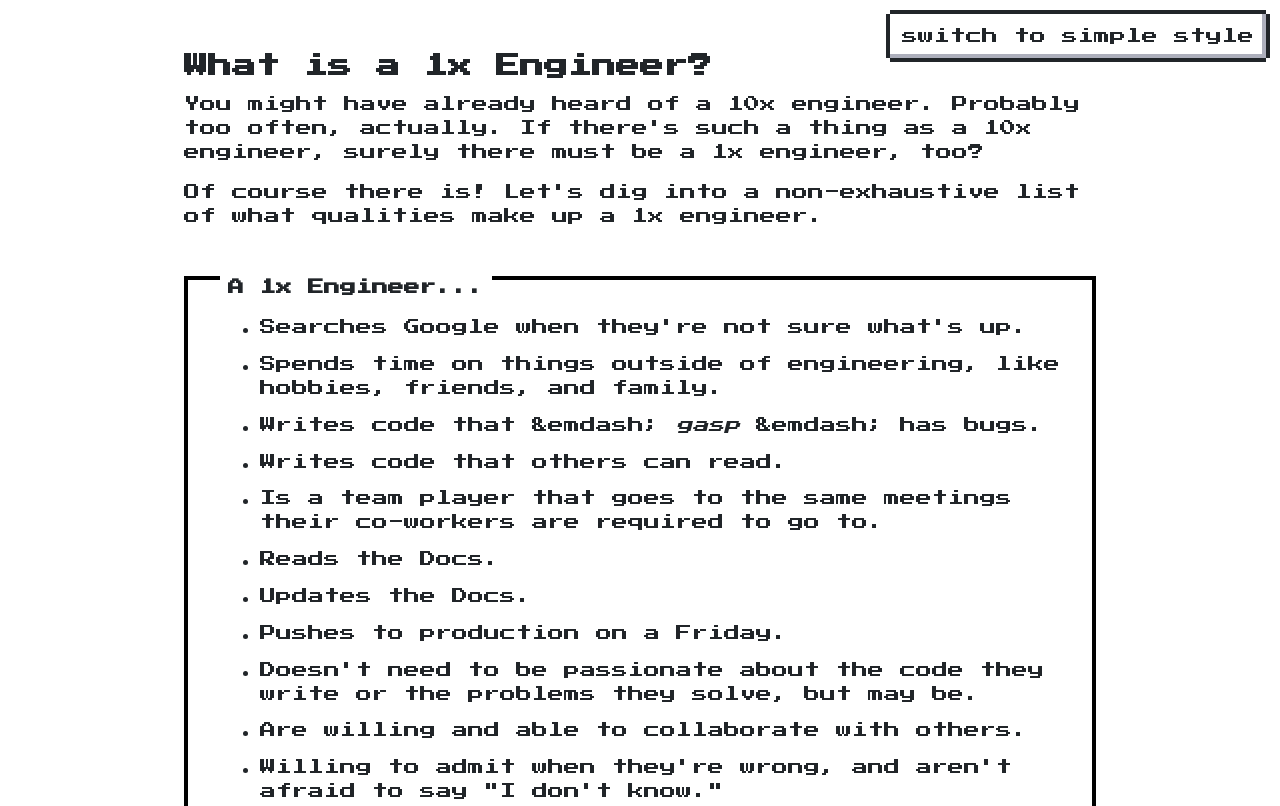
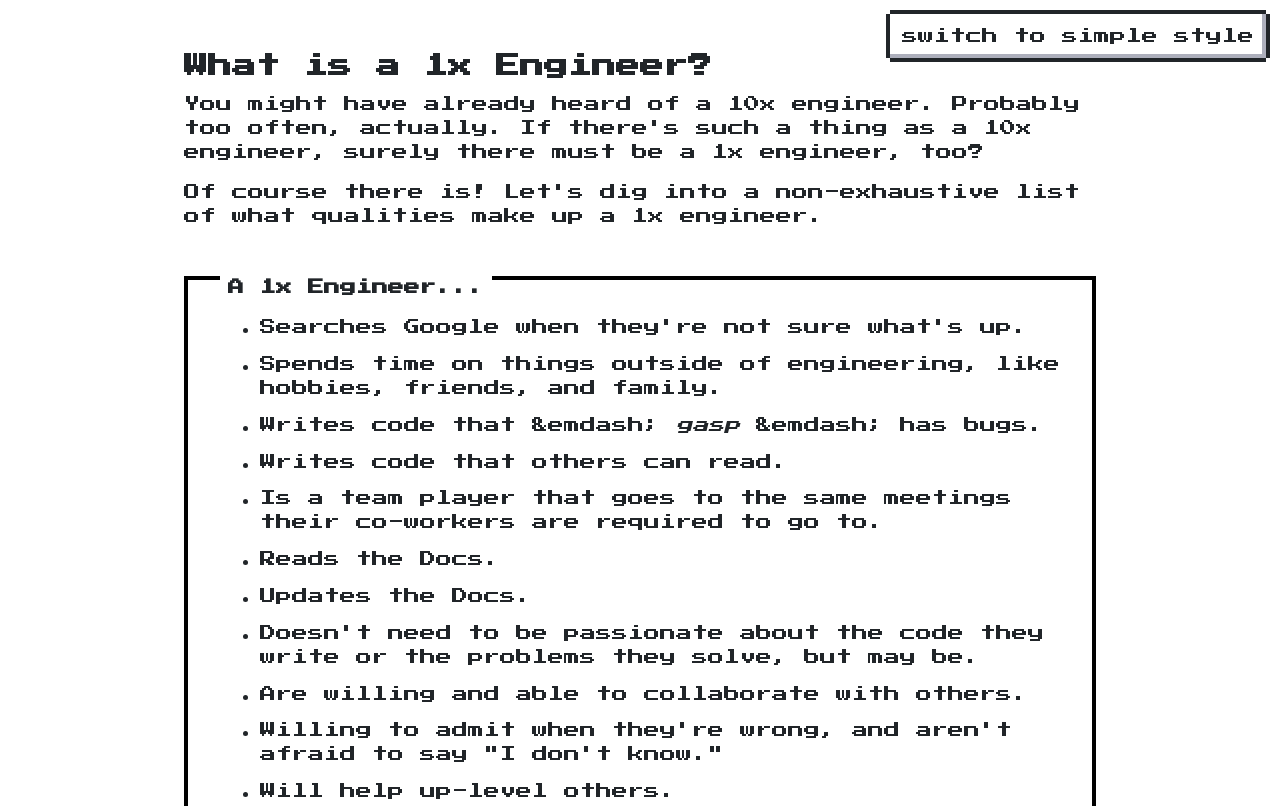
Before and after one commit to my2/1x.engineer, a plain HTML site: page docs/index.html in a window 1280 px wide. Shown: the top 806 px of the page. Drawn offline with nearby package versions, Linux system fonts and the light colour scheme.

Commit message:
The world isn't yet ready to push to production on Friday. Revert this commit when it is.

```diff
--- a/docs/index.html
+++ b/docs/index.html
@@ -34,7 +34,6 @@
         <li>Is a team player that goes to the same meetings their co-workers are required to go to.</li>
         <li>Reads the Docs.</li>
         <li>Updates the Docs.</li>
-        <li>Pushes to production on a Friday.</li>
         <li>Doesn't need to be passionate about the code they write or the problems they solve, but may be.</li>
         <li>Are willing and able to collaborate with others.</li>
         <li>Willing to admit when they're wrong, and aren't afraid to say "I don't know."</li>
```
